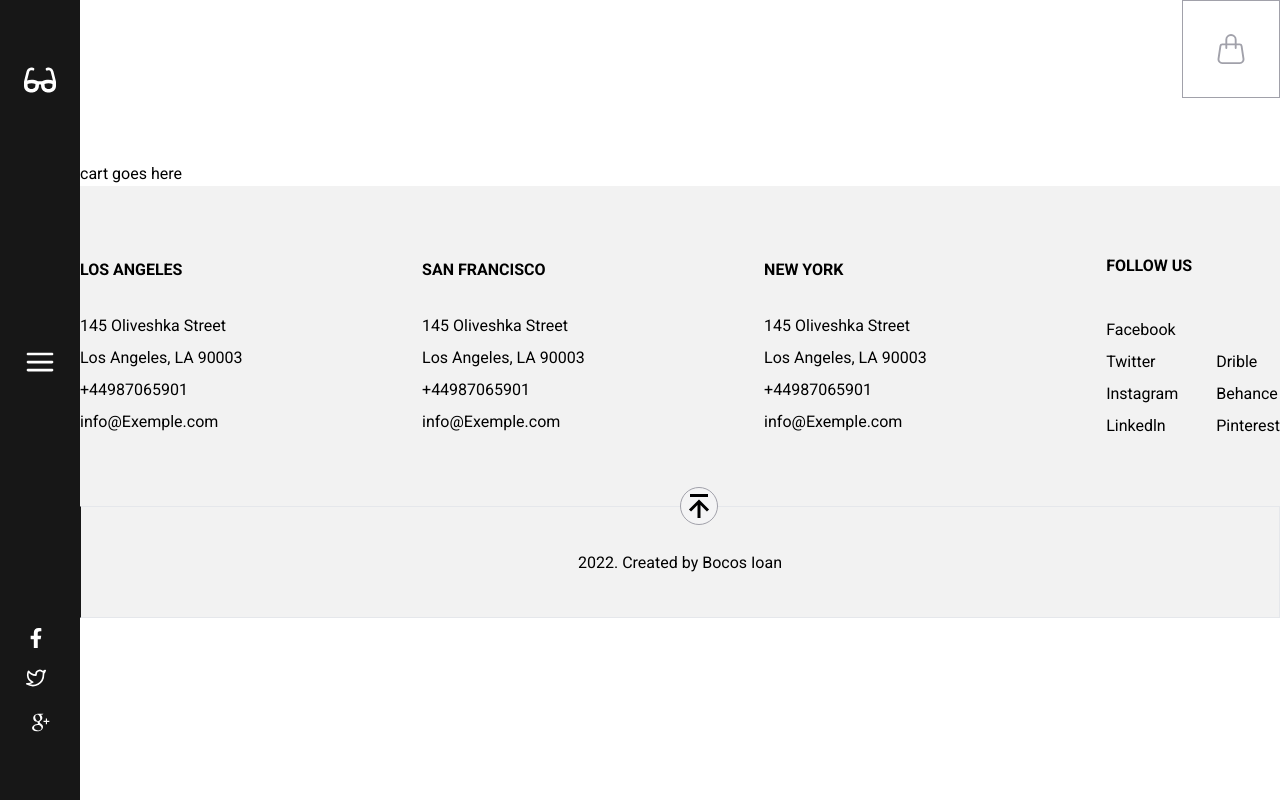
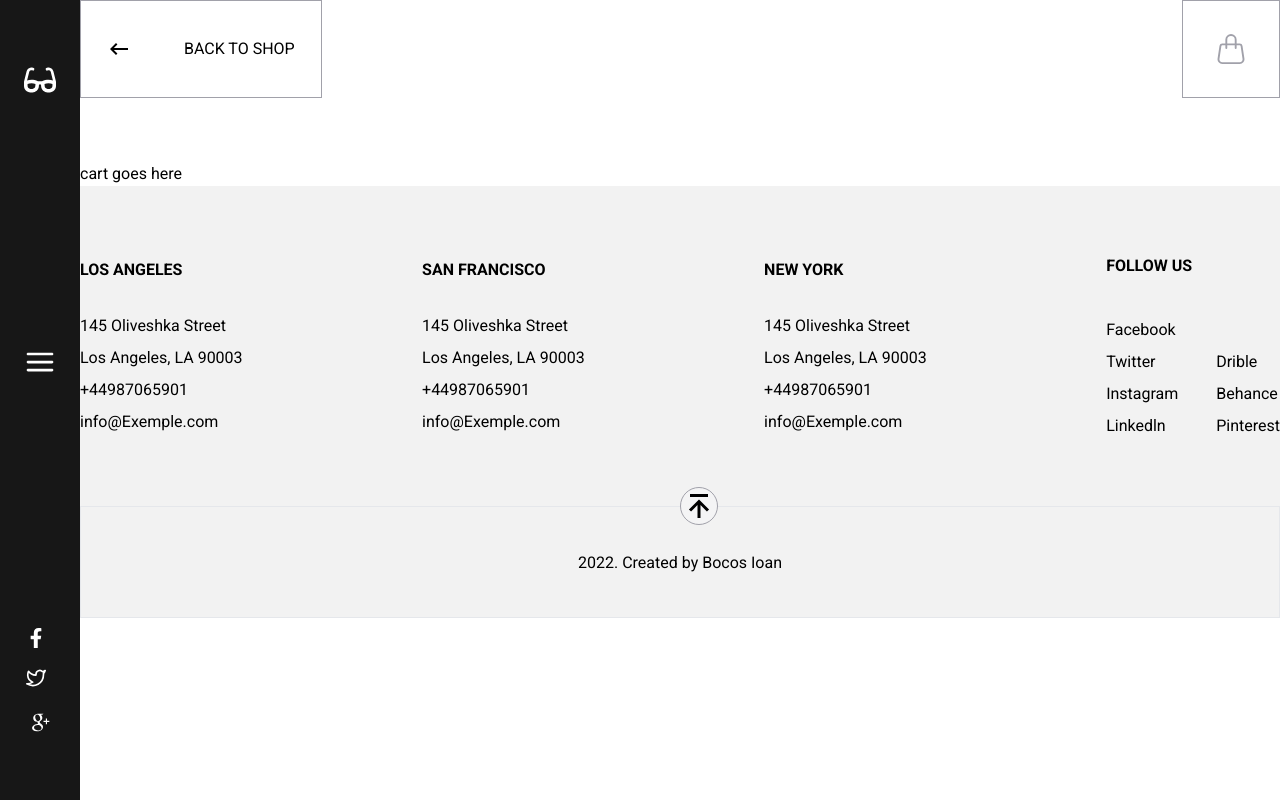
Before and after one commit to IonutBocos/ioan-ecomm, a Next.js app: page /cart in a window 1280 px wide. Built offline with nearby package versions, Linux system fonts and the light colour scheme.

Commit message:
back to shop

```diff
--- a/src/components/cart/CartControl.jsx
+++ b/src/components/cart/CartControl.jsx
@@ -1,5 +1,6 @@
 import Link from 'next/link';
 import { BsHandbag } from 'react-icons/bs';
+import { MdKeyboardBackspace } from 'react-icons/md';
 
 export const CartControl = () => {
   return (
--- /dev/null
+++ b/src/components/cart/ContinueShopping.jsx
@@ -0,0 +1,20 @@
+import Link from 'next/link';
+import { MdKeyboardBackspace } from 'react-icons/md';
+
+export const ContinueShopping = () => {
+  return (
+    <ul className="border border-zinc-400 text-1xl">
+      <li>
+        <Link href="/">
+          <a
+            title="home"
+            className="w-60 h-24 flex justify-around items-center text-black uppercase hover:bg-zinc-400"
+          >
+            <MdKeyboardBackspace className="text-2xl"></MdKeyboardBackspace>{' '}
+            Back to shop
+          </a>
+        </Link>
+      </li>
+    </ul>
+  );
+};
--- a/src/components/cart/index.js
+++ b/src/components/cart/index.js
@@ -1 +1,2 @@
 export * from './CartControl';
+export * from './ContinueShopping';
--- a/src/components/common/Footer.jsx
+++ b/src/components/common/Footer.jsx
@@ -120,8 +120,8 @@ export const Footer = () => {
         </div>
       </section>
 
-      <section className="container px-4 lg:px-0 mx-auto ">
-        <div className="border border-t border-l-neutral-900 h-28">
+      <section className="px-4 lg:px-0 mx-auto ">
+        <div className="border border-t h-28">
           <button
             onClick={scrollToTop}
             className="text-4xl border border-zinc-400 rounded-full relative bottom-5 left-2/4 bg-zinc-100"
--- a/src/pages/cart.jsx
+++ b/src/pages/cart.jsx
@@ -1,5 +1,5 @@
 import Head from 'next/head';
-import { CartControl } from '../components/cart';
+import { CartControl, ContinueShopping } from '../components/cart';
 import { Layout } from '../layouts';
 
 const Cart = () => {
@@ -12,7 +12,7 @@ const Cart = () => {
       <Layout>
         <main className="container px-4 lg:px-0 mx-auto">
           <header className="flex justify-between text-zinc-400">
-            <div></div>
+            <ContinueShopping></ContinueShopping>
 
             <CartControl></CartControl>
           </header>
```
